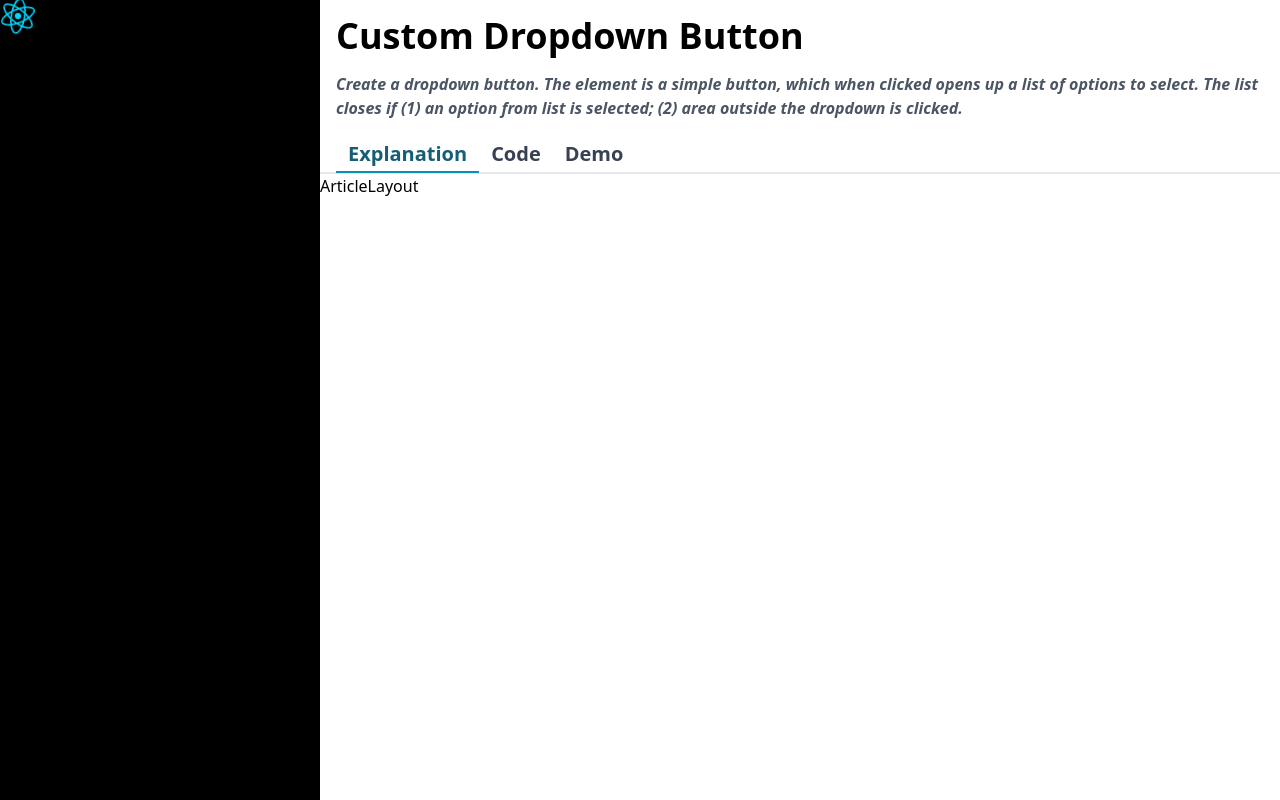
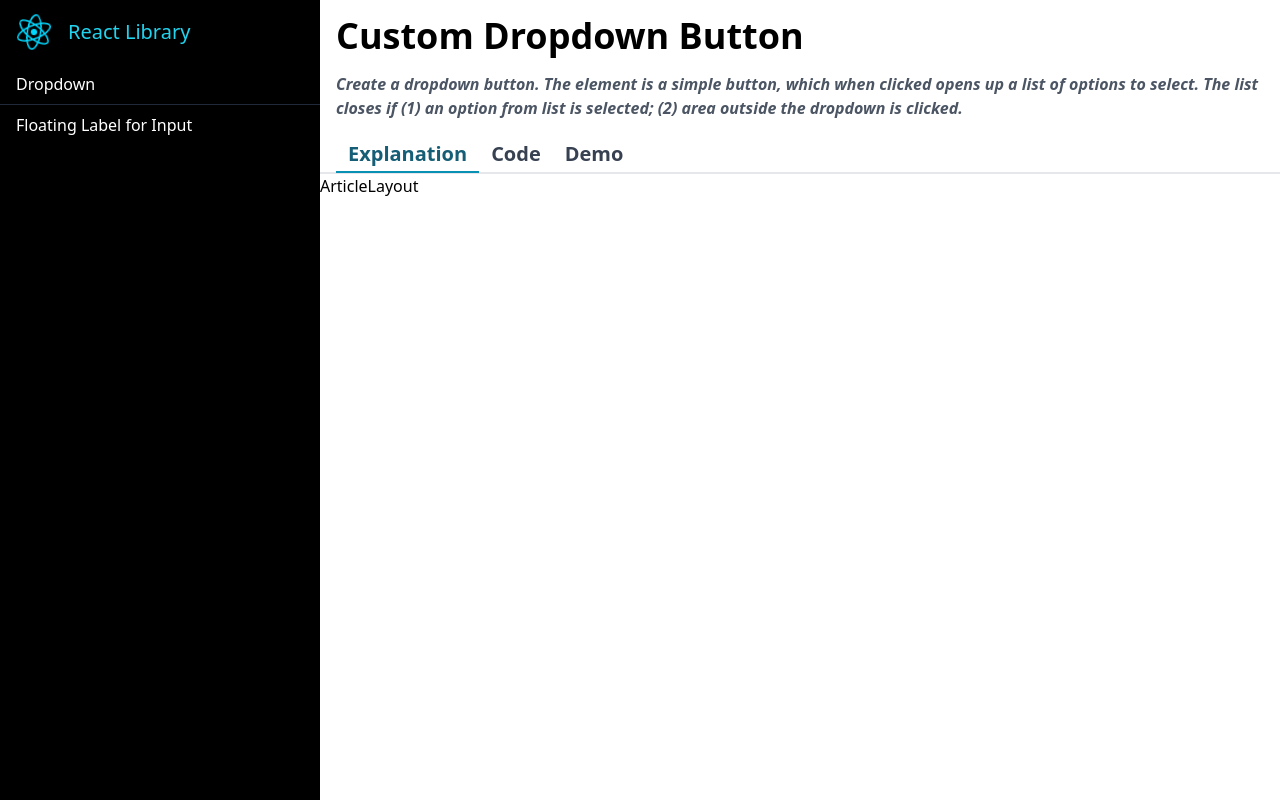
Before and after one commit to AkritiGhosh/ReactLibrary, a React (Vite) app: page /main/dropdown/explanation in a window 1280 px wide. Built offline with nearby package versions, Linux system fonts and the light colour scheme.

Commit message:
sidebar - styling + list items added

```diff
--- a/src/component/Sidebar.jsx
+++ b/src/component/Sidebar.jsx
@@ -1,10 +1,23 @@
 import React from "react";
 import Logo from "./logo/Logo";
+import data from "../data/data";
+import { Link } from "react-router-dom";
+import { tabs } from "../lib/constant";
 
 const Sidebar = () => {
   return (
-    <div className="header">
-      <Logo />
+    <div className="w-full flex flex-col py-4 gap-4">
+      <div className="flex gap-4 px-4 items-center">
+        <Logo />
+        <h1 className="text-cyan-400 text-xl font-medium">React Library</h1>
+      </div>
+      <div className="flex flex-col divide-y divide-gray-800">
+        {data?.map((item) => (
+          <Link to={"/main/" + item?.id + "/" + tabs.ARTICLE}>
+            <div className={`w-full text-white font-base px-4 py-2 hover:bg-cyan-300/40`}>{item?.name}</div>
+          </Link>
+        ))}
+      </div>
     </div>
   );
 };
```
